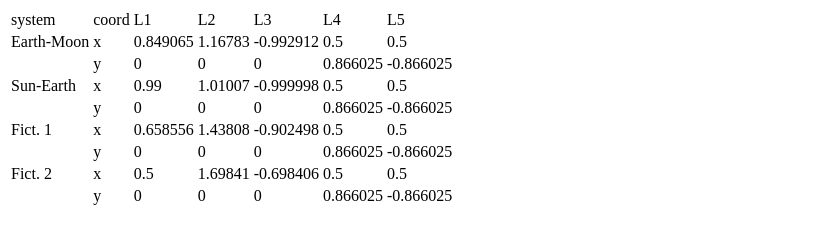
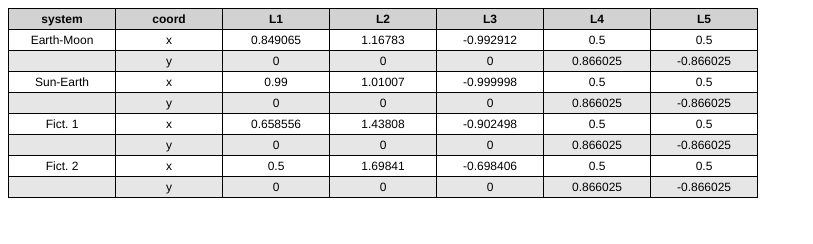
Before and after one commit to StuartGJohnson/LagrangePoints, a plain HTML site: page lagrange_table.html in a window 1280 px wide. Shown: the whole page, without its empty margins (0-813 px from the left). Drawn offline with Linux system fonts and the light colour scheme.

Commit message:
Raw matlab-generated version of the table.

```diff
--- a/lagrange_table.html
+++ b/lagrange_table.html
@@ -1,4 +1,16 @@
-<TABLE id="table"><TR><TD class="columnLabel">system</TD><TD class="columnLabel">coord</TD><TD class="columnLabel">L1</TD><TD class="columnLabel">L2</TD><TD class="columnLabel">L3</TD><TD class="columnLabel">L4</TD><TD class="columnLabel">L5</TD></TR>
+<!DOCTYPE html><STYLE>body{background-color: rgb(255,255,255);}
+Table,TR,TD,TH{border-style: solid; border-width: 1px; border-color: rgb(0,0,0); border-collapse: collapse;}
+TD{font-family: Helvetica; font-size: 9pt; font-weight: normal; font-style: normal; padding: 3px; text-align: center; min-width: 100px;}
+.title{color: rgb(0,0,0); font-family: Helvetica; font-size: 20pt; font-weight: bold; font-style: normal; text-align: center; background-color: rgb(255,255,255);}
+.layer{color: rgb(0,0,0); background-color: rgb(255,255,255);}
+.emptycolumn{background-color: rgb(210,210,210); min-width: 100px;}
+.columnLabel{color: rgb(0,0,0); font-family: Helvetica; font-size: 9pt; font-weight: bold; font-style: normal; padding: 3px; text-align: center; background-color: rgb(210,210,210); min-width: 100px;}
+.data{color: rgb(0,0,0);}
+TR:nth-child(2n+0){background-color: rgb(255,255,255);}
+TR:nth-child(2n+1){background-color: rgb(230,230,230);}
+.highlight:hover{background-color: rgb(153,217,255)!important;}
+.highlight.dataHighlight:hover{background-color: rgb(153,217,255)!important;}
+</STYLE><TABLE id="table"><TR><TD class="columnLabel">system</TD><TD class="columnLabel">coord</TD><TD class="columnLabel">L1</TD><TD class="columnLabel">L2</TD><TD class="columnLabel">L3</TD><TD class="columnLabel">L4</TD><TD class="columnLabel">L5</TD></TR>
 <TR class="highlight"><TD class="data highlight" onclick="writeIndex(this.parentNode.rowIndex)"><div contenteditable="false" tabindex="1" onblur="writeValue(this.innerHTML)">Earth-Moon</div></TD><TD class="data highlight" onclick="writeIndex(this.parentNode.rowIndex)"><div contenteditable="false" tabindex="9" onblur="writeValue(this.innerHTML)">x</div></TD><TD class="data highlight" onclick="writeIndex(this.parentNode.rowIndex)"><div contenteditable="false" tabindex="17" onblur="writeValue(this.innerHTML)">0.849065</div></TD><TD class="data highlight" onclick="writeIndex(this.parentNode.rowIndex)"><div contenteditable="false" tabindex="25" onblur="writeValue(this.innerHTML)">1.16783</div></TD><TD class="data highlight" onclick="writeIndex(this.parentNode.rowIndex)"><div contenteditable="false" tabindex="33" onblur="writeValue(this.innerHTML)">-0.992912</div></TD><TD class="data highlight" onclick="writeIndex(this.parentNode.rowIndex)"><div contenteditable="false" tabindex="41" onblur="writeValue(this.innerHTML)">0.5</div></TD><TD class="data highlight" onclick="writeIndex(this.parentNode.rowIndex)"><div contenteditable="false" tabindex="49" onblur="writeValue(this.innerHTML)">0.5</div></TD>
 </TR><TR class="highlight"><TD class="data highlight" onclick="writeIndex(this.parentNode.rowIndex)"><div contenteditable="false" tabindex="2" onblur="writeValue(this.innerHTML)"></div></TD><TD class="data highlight" onclick="writeIndex(this.parentNode.rowIndex)"><div contenteditable="false" tabindex="10" onblur="writeValue(this.innerHTML)">y</div></TD><TD class="data highlight" onclick="writeIndex(this.parentNode.rowIndex)"><div contenteditable="false" tabindex="18" onblur="writeValue(this.innerHTML)">0</div></TD><TD class="data highlight" onclick="writeIndex(this.parentNode.rowIndex)"><div contenteditable="false" tabindex="26" onblur="writeValue(this.innerHTML)">0</div></TD><TD class="data highlight" onclick="writeIndex(this.parentNode.rowIndex)"><div contenteditable="false" tabindex="34" onblur="writeValue(this.innerHTML)">0</div></TD><TD class="data highlight" onclick="writeIndex(this.parentNode.rowIndex)"><div contenteditable="false" tabindex="42" onblur="writeValue(this.innerHTML)">0.866025</div></TD><TD class="data highlight" onclick="writeIndex(this.parentNode.rowIndex)"><div contenteditable="false" tabindex="50" onblur="writeValue(this.innerHTML)">-0.866025</div></TD>
 </TR><TR class="highlight"><TD class="data highlight" onclick="writeIndex(this.parentNode.rowIndex)"><div contenteditable="false" tabindex="3" onblur="writeValue(this.innerHTML)">Sun-Earth</div></TD><TD class="data highlight" onclick="writeIndex(this.parentNode.rowIndex)"><div contenteditable="false" tabindex="11" onblur="writeValue(this.innerHTML)">x</div></TD><TD class="data highlight" onclick="writeIndex(this.parentNode.rowIndex)"><div contenteditable="false" tabindex="19" onblur="writeValue(this.innerHTML)">0.99</div></TD><TD class="data highlight" onclick="writeIndex(this.parentNode.rowIndex)"><div contenteditable="false" tabindex="27" onblur="writeValue(this.innerHTML)">1.01007</div></TD><TD class="data highlight" onclick="writeIndex(this.parentNode.rowIndex)"><div contenteditable="false" tabindex="35" onblur="writeValue(this.innerHTML)">-0.999998</div></TD><TD class="data highlight" onclick="writeIndex(this.parentNode.rowIndex)"><div contenteditable="false" tabindex="43" onblur="writeValue(this.innerHTML)">0.5</div></TD><TD class="data highlight" onclick="writeIndex(this.parentNode.rowIndex)"><div contenteditable="false" tabindex="51" onblur="writeValue(this.innerHTML)">0.5</div></TD>
@@ -7,4 +19,4 @@
 </TR><TR class="highlight"><TD class="data highlight" onclick="writeIndex(this.parentNode.rowIndex)"><div contenteditable="false" tabindex="6" onblur="writeValue(this.innerHTML)"></div></TD><TD class="data highlight" onclick="writeIndex(this.parentNode.rowIndex)"><div contenteditable="false" tabindex="14" onblur="writeValue(this.innerHTML)">y</div></TD><TD class="data highlight" onclick="writeIndex(this.parentNode.rowIndex)"><div contenteditable="false" tabindex="22" onblur="writeValue(this.innerHTML)">0</div></TD><TD class="data highlight" onclick="writeIndex(this.parentNode.rowIndex)"><div contenteditable="false" tabindex="30" onblur="writeValue(this.innerHTML)">0</div></TD><TD class="data highlight" onclick="writeIndex(this.parentNode.rowIndex)"><div contenteditable="false" tabindex="38" onblur="writeValue(this.innerHTML)">0</div></TD><TD class="data highlight" onclick="writeIndex(this.parentNode.rowIndex)"><div contenteditable="false" tabindex="46" onblur="writeValue(this.innerHTML)">0.866025</div></TD><TD class="data highlight" onclick="writeIndex(this.parentNode.rowIndex)"><div contenteditable="false" tabindex="54" onblur="writeValue(this.innerHTML)">-0.866025</div></TD>
 </TR><TR class="highlight"><TD class="data highlight" onclick="writeIndex(this.parentNode.rowIndex)"><div contenteditable="false" tabindex="7" onblur="writeValue(this.innerHTML)">Fict. 2</div></TD><TD class="data highlight" onclick="writeIndex(this.parentNode.rowIndex)"><div contenteditable="false" tabindex="15" onblur="writeValue(this.innerHTML)">x</div></TD><TD class="data highlight" onclick="writeIndex(this.parentNode.rowIndex)"><div contenteditable="false" tabindex="23" onblur="writeValue(this.innerHTML)">0.5</div></TD><TD class="data highlight" onclick="writeIndex(this.parentNode.rowIndex)"><div contenteditable="false" tabindex="31" onblur="writeValue(this.innerHTML)">1.69841</div></TD><TD class="data highlight" onclick="writeIndex(this.parentNode.rowIndex)"><div contenteditable="false" tabindex="39" onblur="writeValue(this.innerHTML)">-0.698406</div></TD><TD class="data highlight" onclick="writeIndex(this.parentNode.rowIndex)"><div contenteditable="false" tabindex="47" onblur="writeValue(this.innerHTML)">0.5</div></TD><TD class="data highlight" onclick="writeIndex(this.parentNode.rowIndex)"><div contenteditable="false" tabindex="55" onblur="writeValue(this.innerHTML)">0.5</div></TD>
 </TR><TR class="highlight"><TD class="data highlight" onclick="writeIndex(this.parentNode.rowIndex)"><div contenteditable="false" tabindex="8" onblur="writeValue(this.innerHTML)"></div></TD><TD class="data highlight" onclick="writeIndex(this.parentNode.rowIndex)"><div contenteditable="false" tabindex="16" onblur="writeValue(this.innerHTML)">y</div></TD><TD class="data highlight" onclick="writeIndex(this.parentNode.rowIndex)"><div contenteditable="false" tabindex="24" onblur="writeValue(this.innerHTML)">0</div></TD><TD class="data highlight" onclick="writeIndex(this.parentNode.rowIndex)"><div contenteditable="false" tabindex="32" onblur="writeValue(this.innerHTML)">0</div></TD><TD class="data highlight" onclick="writeIndex(this.parentNode.rowIndex)"><div contenteditable="false" tabindex="40" onblur="writeValue(this.innerHTML)">0</div></TD><TD class="data highlight" onclick="writeIndex(this.parentNode.rowIndex)"><div contenteditable="false" tabindex="48" onblur="writeValue(this.innerHTML)">0.866025</div></TD><TD class="data highlight" onclick="writeIndex(this.parentNode.rowIndex)"><div contenteditable="false" tabindex="56" onblur="writeValue(this.innerHTML)">-0.866025</div></TD>
-</TR></TABLE>
+</TR></TABLE><script>var oldrow = 0; var newrow = 0; var value = 0;function setup(Obj) {document.getElementById("table").addEventListener("click", function(event) {Obj.Data = [newrow,oldrow,value];});}function writeValue(v) {value = parseFloat(v);}function writeIndex(r) {oldrow = newrow;newrow = parseFloat(r-0);}</script>
```
